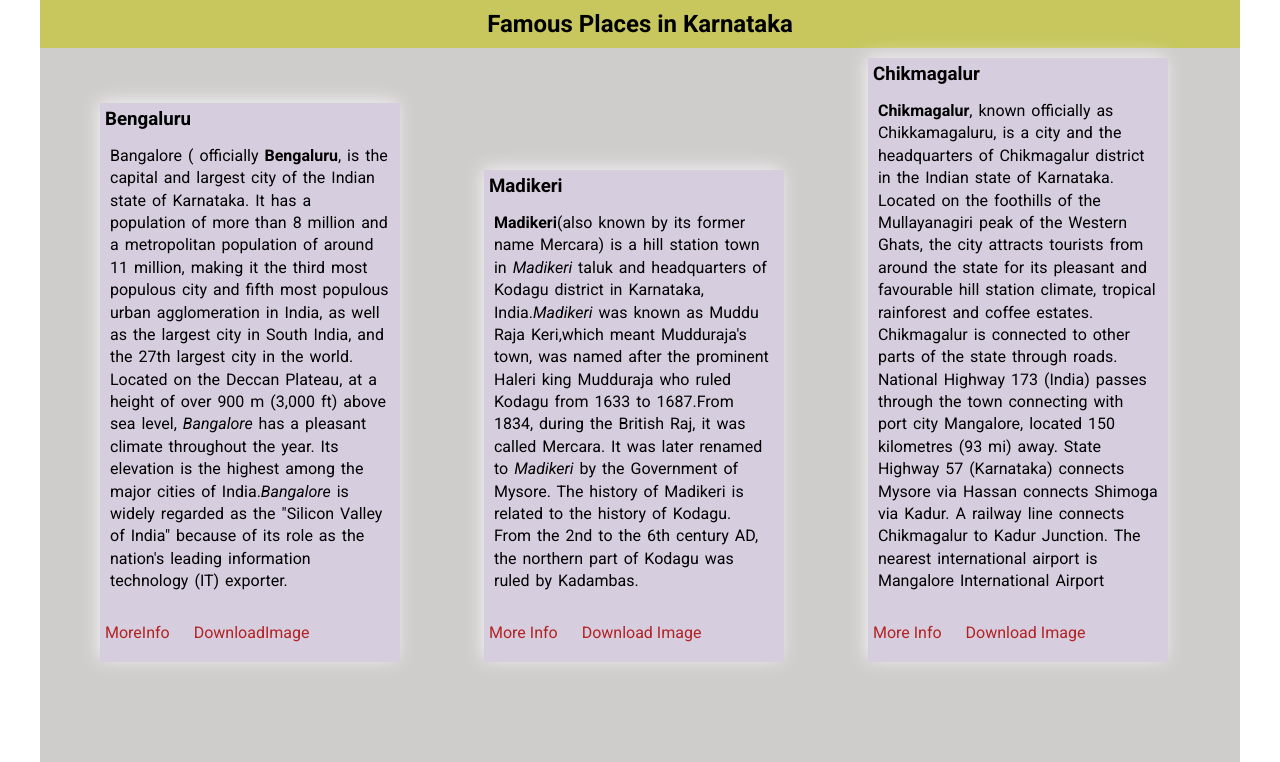
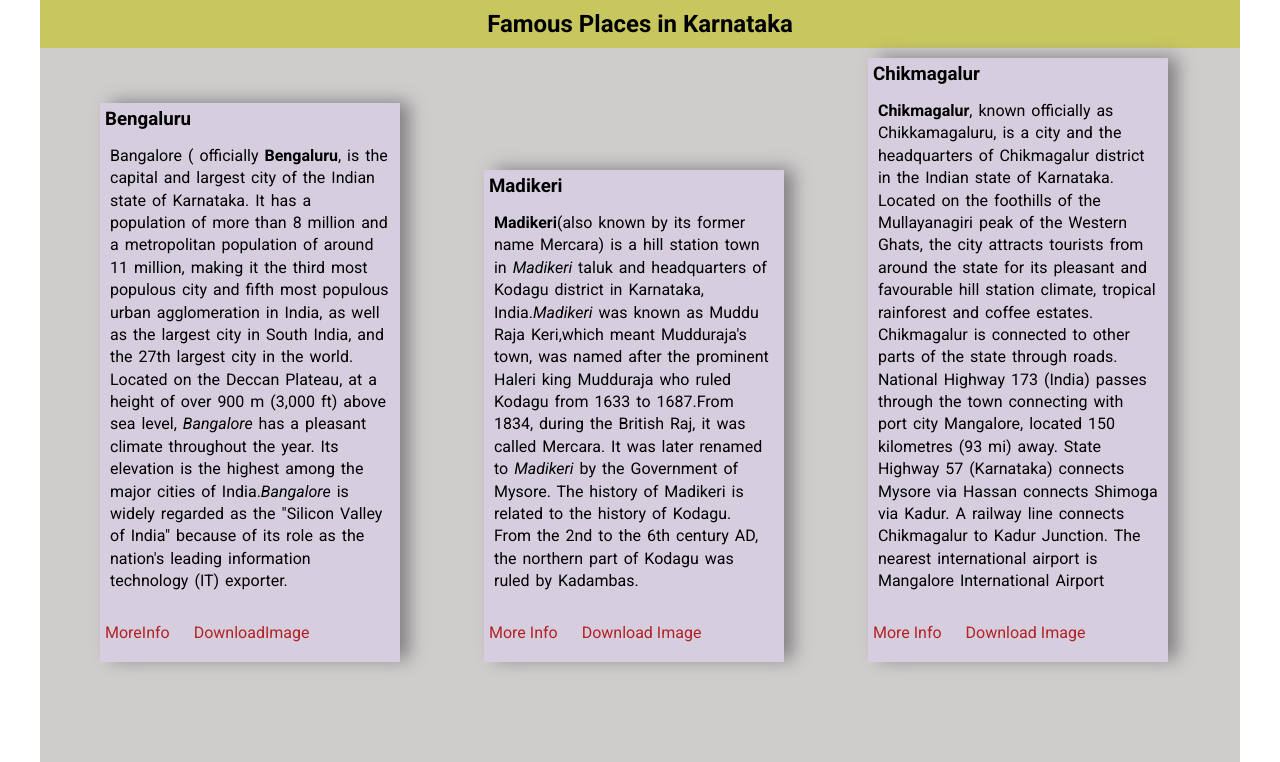
Before and after one commit to Thulasi-V/qLabs_Training, a PHP site: page /Places_Boxsizing.html in a window 1280 px wide. Shown: the part 38-800 px from the top of the page. Run offline with PHP 8.4, Linux system fonts and the light colour scheme.

Commit message:
Add files via upload

```diff
--- a/Task7_CSS4_14Nov2022/final/assets/css/style.css
+++ b/Task7_CSS4_14Nov2022/final/assets/css/style.css
@@ -13,19 +13,17 @@ body{
     font-family: 'Roboto', sans-serif;
 }
 /*Header CSS starts*/
-.headerContainer {
+/* .headerContainer {
     /* background-color: rgb(220, 215, 250); */
-    text-align: center;
-}
 
+/*Header CSS ends*/
+
+/*Wrapper starts*/
 .headerWrapper{
     text-align: center;
     background-color: rgb(220, 215, 250);
 
 }
-/*Header CSS ends*/
-
-/*Wrapper starts*/
 .headerWrapper,
 .sectionWrapper{
     max-width: 1200px;
@@ -72,8 +70,9 @@ margin: 10px 60px 0 60px;
     margin: 5px;
 }
 .sectionWrapper article{
+
     background-color: rgb(214, 206, 223);
-    box-shadow: -2px -2px 17px -1px whitesmoke ;
+    box-shadow: 10px -2px 17px -1px grey;
     padding: 0 0 20px 0;
 }
 
@@ -83,7 +82,6 @@ margin: 10px 60px 0 60px;
     margin: 0 0 20px 0;
    word-spacing: 2px;
    line-height: 1.4;
-
 
 }
 
```
